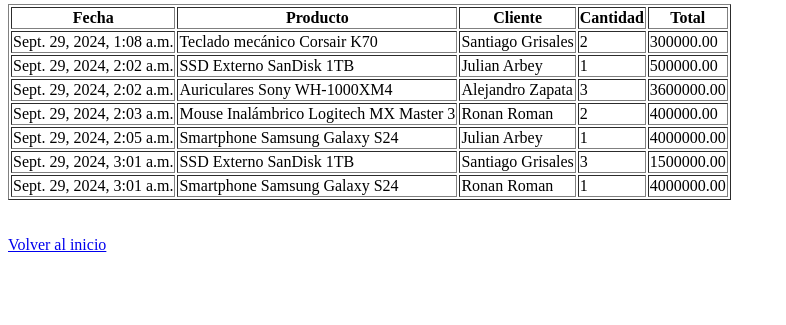
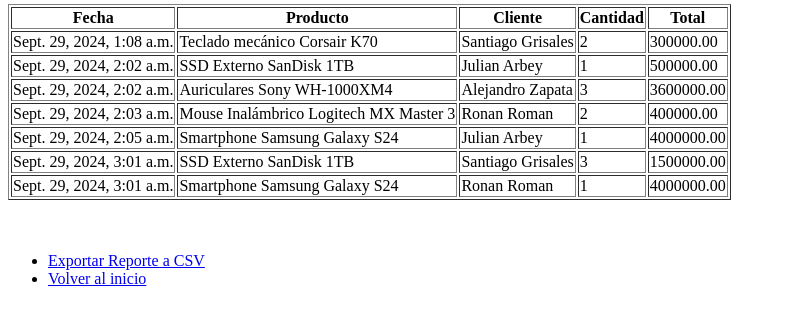
Before and after one commit to Mayderking/final-poo, a Django app: page /ventas/reporte/ in a window 1280 px wide. Shown: the part 164-489 px from the top of the page, without its empty margins (0-786 px from the left). Run offline with Django 5.2, Linux system fonts and the light colour scheme; data comes from the database, SQL or seed files in the repository; both versions use the stored data as it was after the commit.

Commit message:
exportar ventas
se integro la funcion de exportar ventas en formato csv

```diff
--- a/gestion_ventas/inventario/templates/reporte_venta.html
+++ b/gestion_ventas/inventario/templates/reporte_venta.html
@@ -63,7 +63,11 @@
   </table>
 
   <br><br>
-  <a href="{% url 'inicio' %}">Volver al inicio</a>
+  <ul>
+    <li><a href="{% url 'exportar_reporte_ventas_csv' %}?fecha_inicio={{ request.GET.fecha_inicio }}&fecha_fin={{ request.GET.fecha_fin }}&cliente_id={{ request.GET.cliente_id }}&producto_id={{ request.GET.producto_id }}">Exportar Reporte a CSV</a></li>
+    <li><a href="{% url 'inicio' %}">Volver al inicio</a></li>
+  </ul>
+
 
 </body>
 </html>
--- a/gestion_ventas/inventario/urls.py
+++ b/gestion_ventas/inventario/urls.py
@@ -1,5 +1,5 @@
 from django.urls import path
-from .views import inicio, listar_productos, detalle_producto, agregar_producto, editar_producto, eliminar_producto, listar_clientes, agregar_cliente, editar_cliente, eliminar_cliente, listar_ventas, agregar_venta, reporte_ventas, listar_categorias, agregar_categoria, editar_categoria, eliminar_categoria, listar_proveedores, agregar_proveedor, editar_proveedor, eliminar_proveedor
+from .views import inicio, listar_productos, detalle_producto, agregar_producto, editar_producto, eliminar_producto, listar_clientes, agregar_cliente, editar_cliente, eliminar_cliente, listar_ventas, agregar_venta, reporte_ventas, exportar_reporte_ventas_csv, listar_categorias, agregar_categoria, editar_categoria, eliminar_categoria, listar_proveedores, agregar_proveedor, editar_proveedor, eliminar_proveedor
 
 urlpatterns = [
     #pagina de inicio
@@ -22,6 +22,7 @@
     path('ventas/', listar_ventas, name='listar_ventas'),
     path('ventas/añadir/', agregar_venta, name='agregar_venta'),
     path('ventas/reporte/', reporte_ventas, name='reporte_ventas'),
+    path('ventas/reporte/exportar/', exportar_reporte_ventas_csv, name='exportar_reporte_ventas_csv'),
 
     #para categorias
     path('categorias/', listar_categorias, name='listar_categorias'),
--- a/gestion_ventas/inventario/views.py
+++ b/gestion_ventas/inventario/views.py
@@ -1,7 +1,9 @@
+import csv
 from django.shortcuts import render, redirect, get_object_or_404
 from .models import Producto, Proveedor, Cliente, Categoria, Venta
 from .forms import ProductoForm, ClienteForm, VentaForm, CategoriaForm, ProveedorForm
 from django.utils.dateparse import parse_date
+from django.http import HttpResponse
 
 # Create your views here.
 
@@ -126,6 +128,33 @@
         'productos': productos,
         })
 
+def exportar_reporte_ventas_csv(request):
+    ventas = Venta.objects.all()
+
+    fecha_inicio = request.GET.get('fecha_inicio')
+    fecha_fin = request.GET.get('fecha_fin')
+    cliente_id = request.GET.get('cliente_id')
+    producto_id = request.GET.get('producto_id')
+
+    if fecha_inicio and fecha_fin:
+        ventas = ventas.filter(fecha_venta__range=[parse_date(fecha_inicio), parse_date(fecha_fin)])
+
+    if cliente_id:
+        ventas = ventas.filter(cliente_id=cliente_id)
+
+    if producto_id:
+        ventas = ventas.filter(producto_id=producto_id)
+
+    response = HttpResponse(content_type='text/csv')
+    response['Content-Disposition'] = 'attachment; filename="reporte_ventas.csv"'
+
+    writer = csv.writer(response)
+    writer.writerow(['Fecha de Venta', 'Producto', 'Cliente', 'Cantidad', 'Total'])
+
+    for venta in ventas:
+        writer.writerow([venta.fecha_venta, venta.producto.nombre, venta.cliente.nombre, venta.cantidad, venta.total])
+
+    return response
 
 def listar_categorias(request):
     categorias = Categoria.objects.all()
```
Also changed, not shown: gestion_ventas/db.sqlite3.
